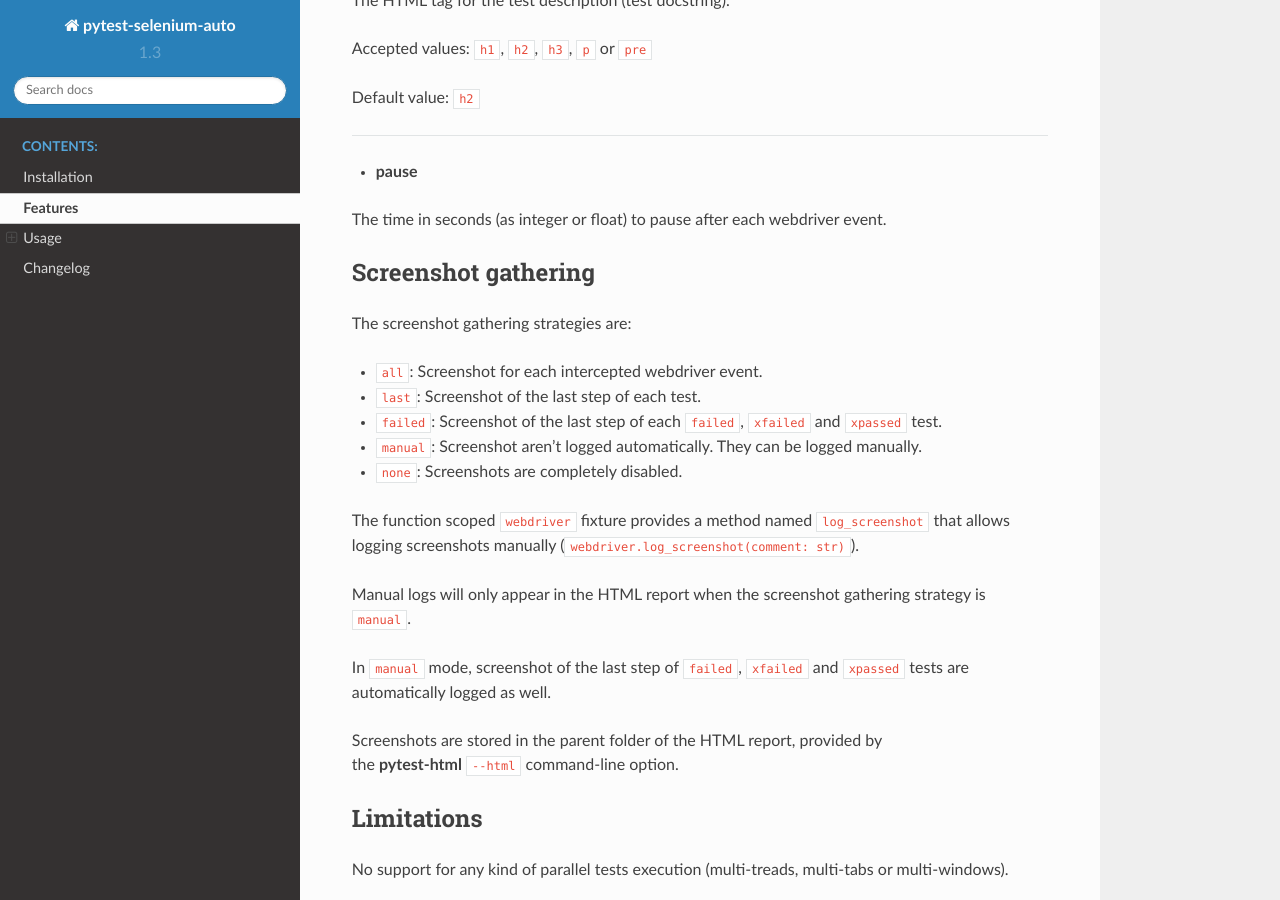
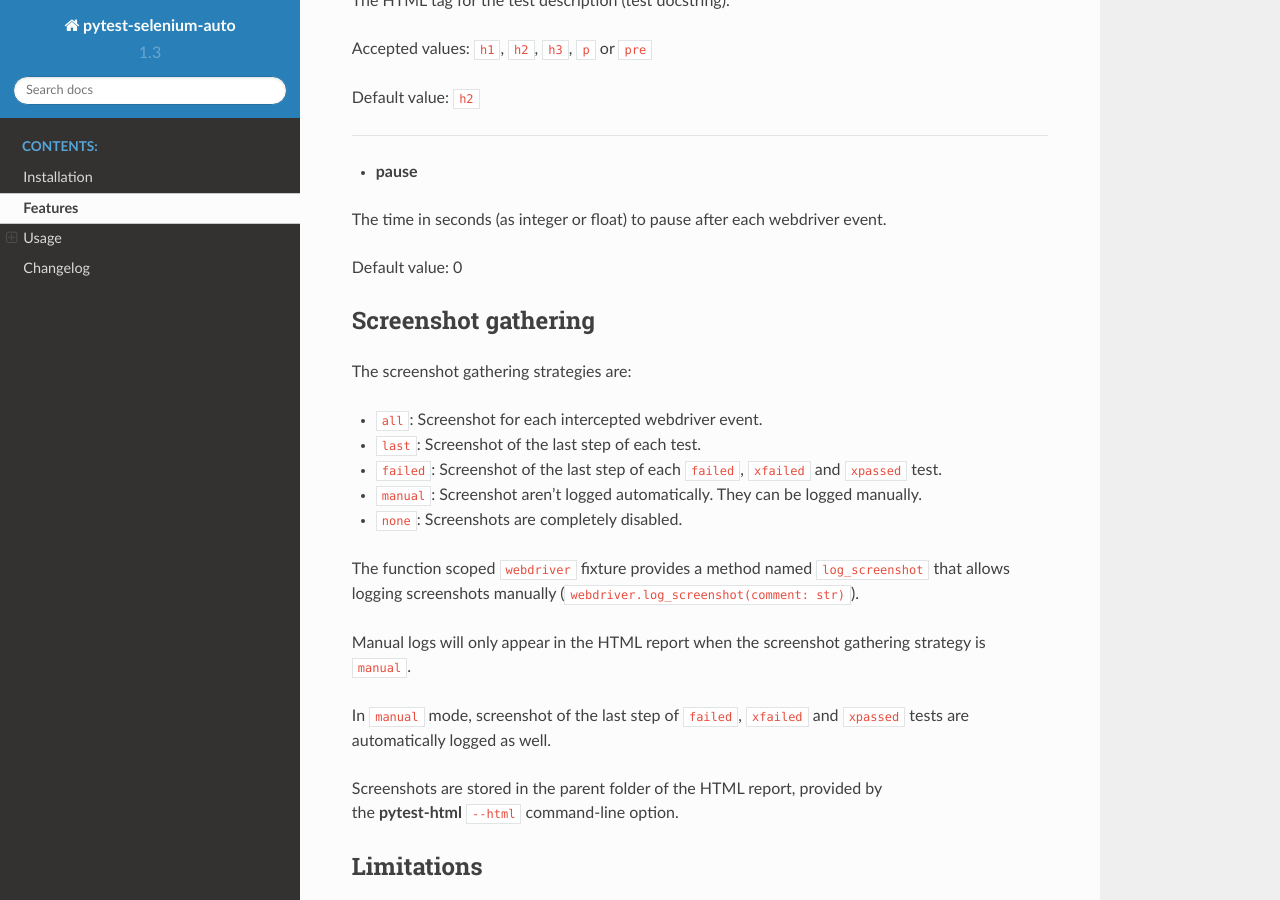
Before and after one commit to harmin-parra/pytest-selenium-auto, a Sphinx documentation site: the page built from docs/user_guide.rst, in a window 1280 px wide and 900 px high, scrolled down 3138 px. Built offline with Sphinx 7.4.7 and the Read the Docs theme 2.0.0, drawn with Linux system fonts in a browser that asks for light colours.

Commit message:
doc update

```diff
--- a/docs/user_guide.rst
+++ b/docs/user_guide.rst
@@ -161,6 +161,8 @@ Default value: ``h2``
 * **pause**
 
 The time in seconds (as integer or float) to pause after each webdriver event.
+
+Default value: 0
 
 
 Screenshot gathering
```
